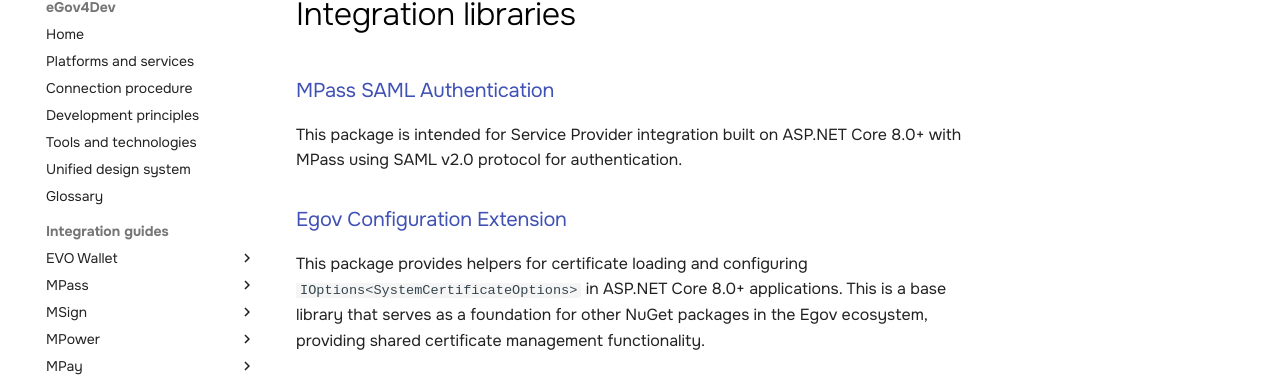
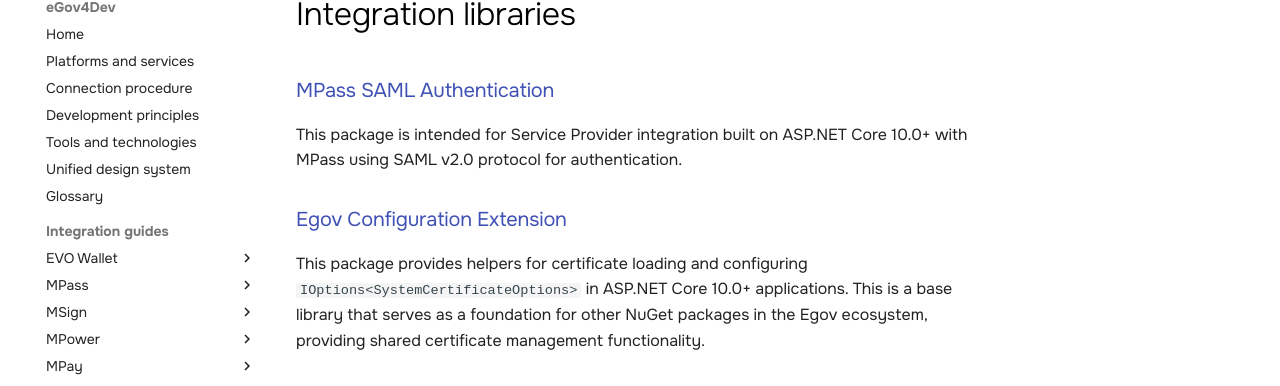
Before and after one commit to egov-moldova/egov4dev, an MkDocs documentation site: the page built from docs/guides/mpass/integration-libraries.md, in a window 1280 px wide. Shown: the part 104-490 px from the top of the page. Built offline with MkDocs 1.6.1 and Material for MkDocs 9.7.7, drawn with Linux system fonts in a browser that asks for light colours.

Commit message:
Update ASP.NET Core version in integration libraries guide
Updated documentation to reflect compatibility with ASP.NET Core 10.0+.

```diff
--- a/docs/guides/mpass/integration-libraries.md
+++ b/docs/guides/mpass/integration-libraries.md
@@ -1,7 +1,7 @@
 ### [MPass SAML Authentication](https://www.nuget.org/packages/Egov.Integrations.MPass.Saml)
 
-This package is intended for Service Provider integration built on ASP.NET Core 8.0+ with MPass using SAML v2.0 protocol for authentication.
+This package is intended for Service Provider integration built on ASP.NET Core 10.0+ with MPass using SAML v2.0 protocol for authentication.
 
 ### [Egov Configuration Extension](https://www.nuget.org/packages/Egov.Extensions.Configuration)
 
-This package provides helpers for certificate loading and configuring `IOptions<SystemCertificateOptions>` in ASP.NET Core 8.0+ applications. This is a base library that serves as a foundation for other NuGet packages in the Egov ecosystem, providing shared certificate management functionality.
+This package provides helpers for certificate loading and configuring `IOptions<SystemCertificateOptions>` in ASP.NET Core 10.0+ applications. This is a base library that serves as a foundation for other NuGet packages in the Egov ecosystem, providing shared certificate management functionality.
```
